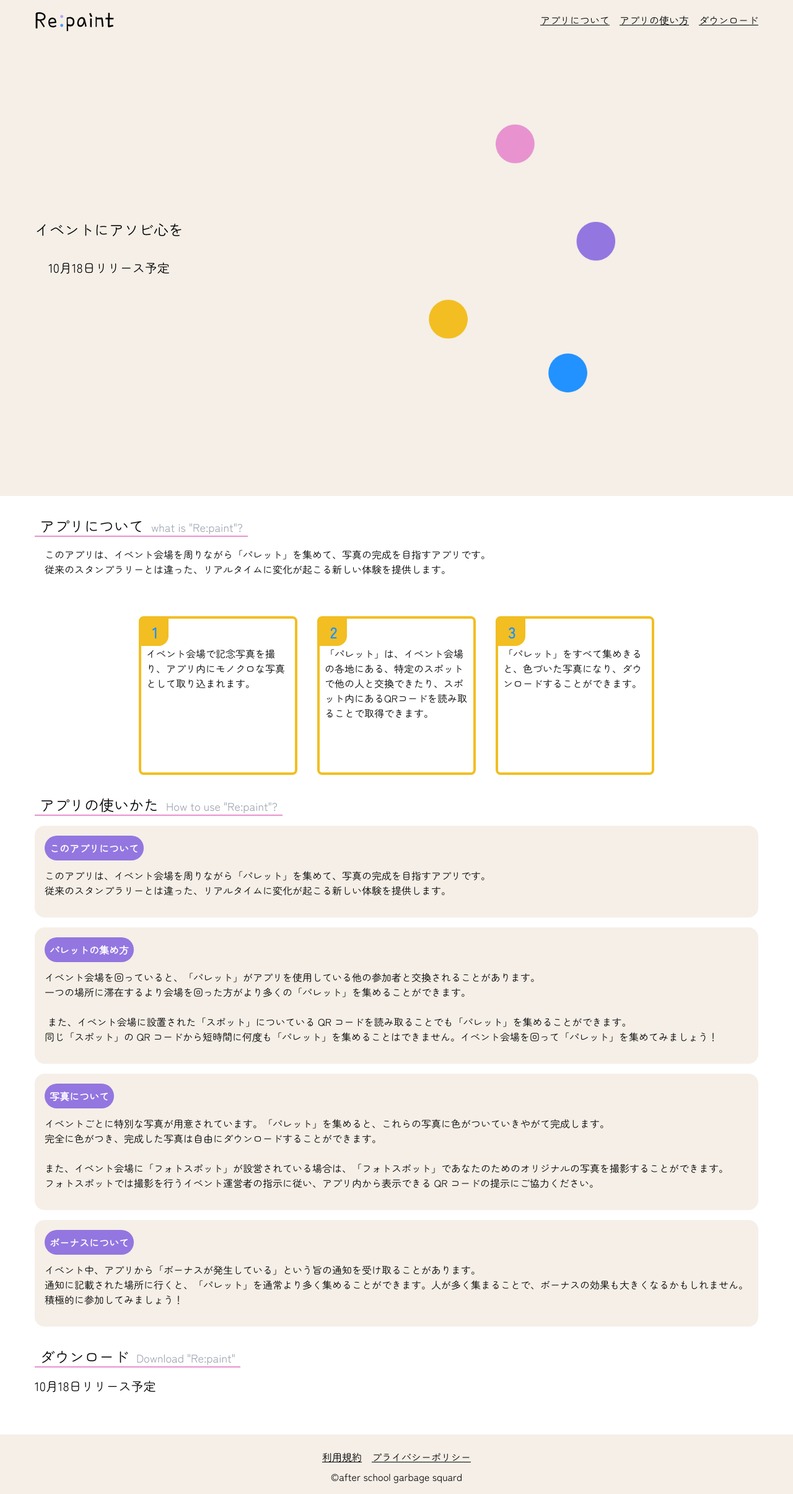
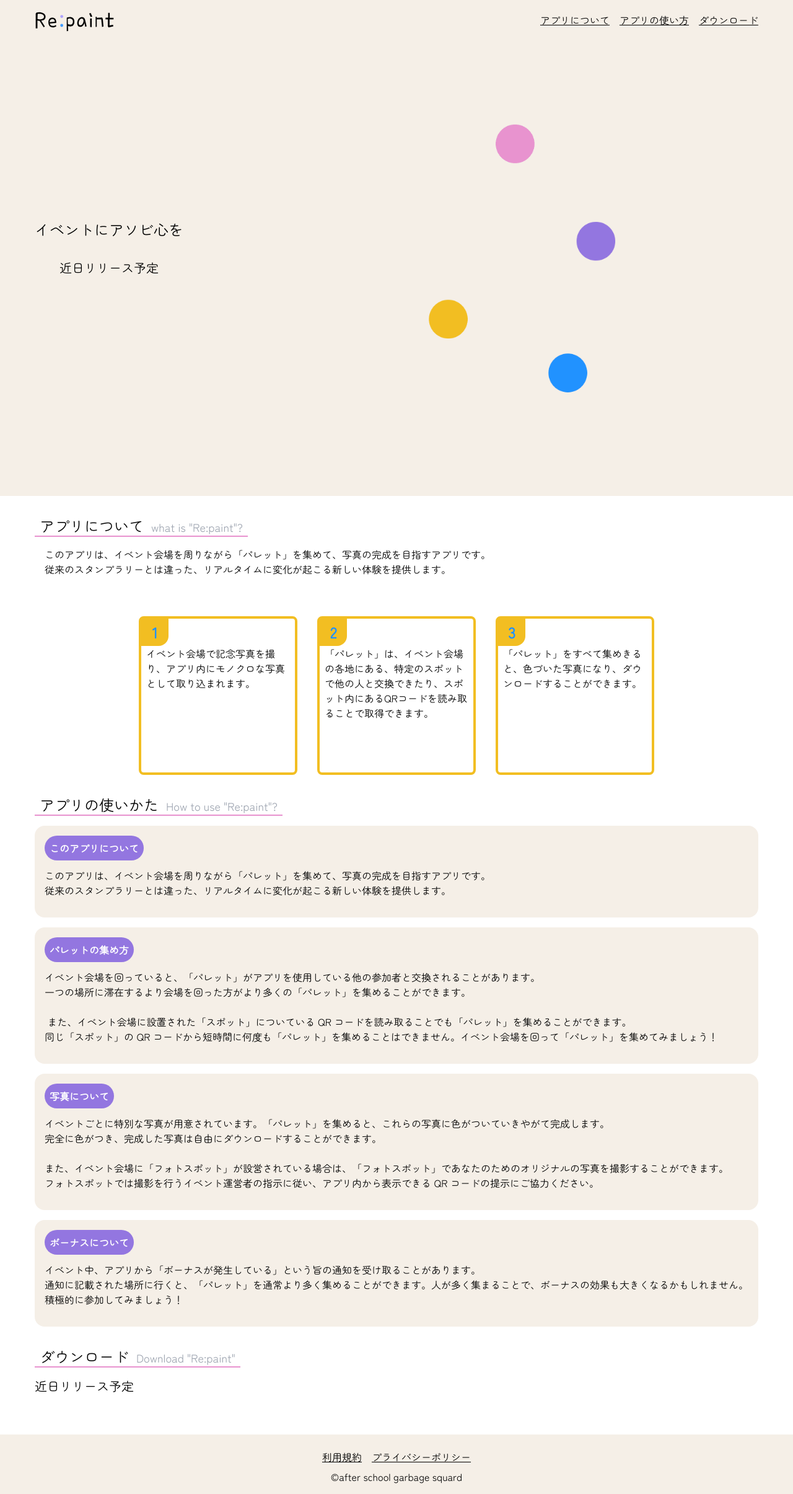
Before and after one commit to after-school-garbage-squad/repaint-LP, a React (Vite) app: page / in a window 1280 px wide. Shown: the whole page at 62% size. Built offline with nearby package versions, Linux system fonts and the light colour scheme; some icons are missing.

Commit message:
feat: change text in staged

```diff
--- a/src/ui/Hero/hero.tsx
+++ b/src/ui/Hero/hero.tsx
@@ -1,6 +1,4 @@
 import { useSearchParams } from "react-router-dom";
-
-import { isMobile } from "react-device-detect";
 
 export function Hero() {
   const [searchParams] = useSearchParams();
@@ -18,23 +16,9 @@ export function Hero() {
         >
           <h1 className={"text-2xl"}>イベントにアソビ心を</h1>
           {searchParams.get("event_id") ? (
-            <div className="flex flex-col items-center gap-6">
-              <p className={"text-xl"}>10月18日リリース予定</p>
-              {isMobile && (
-                <a
-                  className={
-                    "w-max rounded-xl bg-blue px-6 py-4 text-white shadow-lg hover:bg-blue/80"
-                  }
-                  href={`repaint://app.repaint.asgs.dev/?event_id=${searchParams.get(
-                    "event_id"
-                  )}`}
-                >
-                  イベントに参加する
-                </a>
-              )}
-            </div>
+            <p className={"text-xl"}>近日リリース予定</p>
           ) : (
-            <p className={"text-xl"}>10月18日リリース予定</p>
+            <p className={"text-xl"}>近日リリース予定</p>
           )}
         </div>
       </div>
--- a/src/ui/LinkSection/link-section.tsx
+++ b/src/ui/LinkSection/link-section.tsx
@@ -7,7 +7,7 @@ export function LinkSection() {
       subTitle={'Download "Re:paint"'}
       sectionId="download"
     >
-      <p className="mt-4 text-xl">10月18日リリース予定</p>
+      <p className="mt-4 text-xl">近日リリース予定</p>
     </SectionLayout>
   );
 }
```
